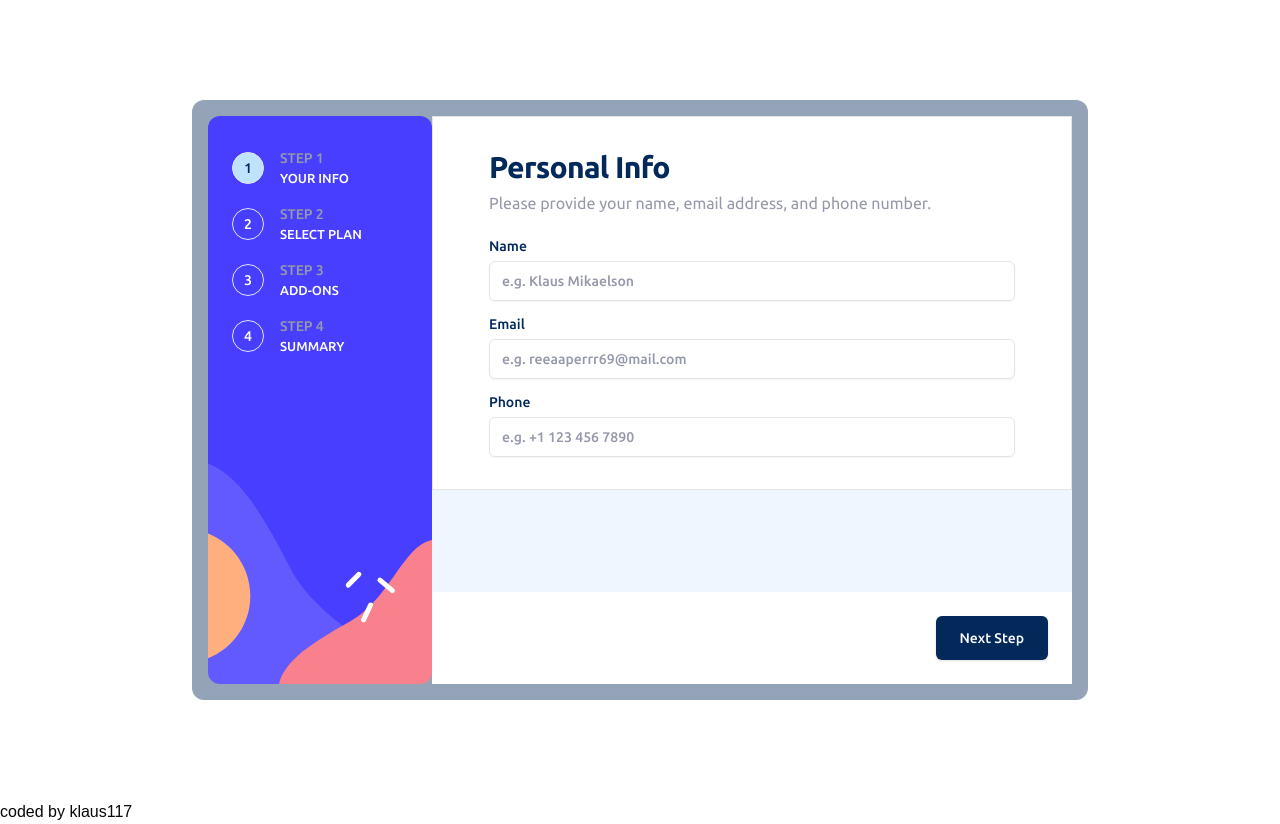
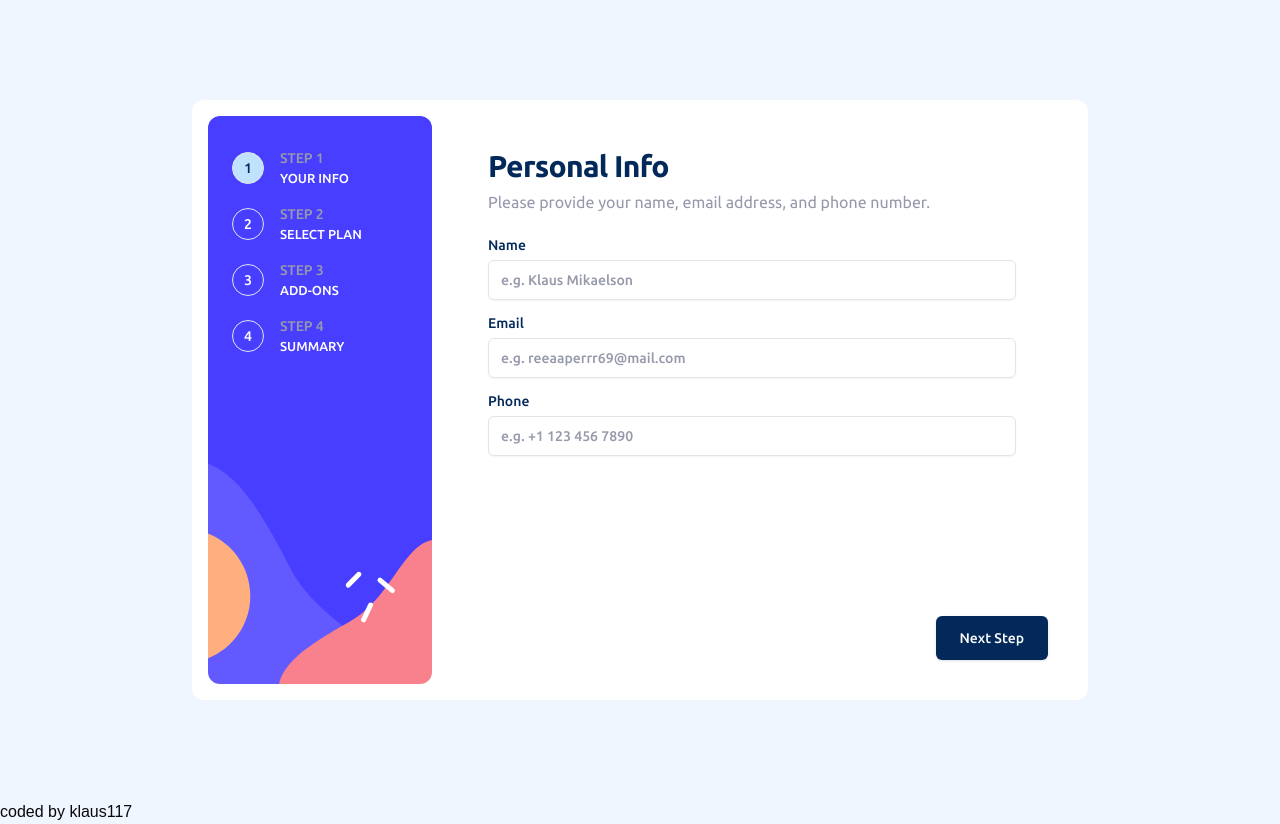
Before and after one commit to klaus-xy/Multi-Step-Subscription-Form, a Next.js app: page / in a window 1280 px wide. Built offline with nearby package versions, Linux system fonts and the light colour scheme.

Commit message:
Styling updates - plan selection

```diff
--- a/src/app/globals.css
+++ b/src/app/globals.css
@@ -67,7 +67,7 @@ body {
     @apply border-border;
   }
   body {
-    @apply bg-background text-foreground;
+    @apply bg-magnolia text-foreground;
   }
   label {
     @apply text-marine-blue;
--- a/src/components/forms/multi-step-form.tsx
+++ b/src/components/forms/multi-step-form.tsx
@@ -22,7 +22,7 @@ const pageInfo = [
     description: "Please provide your name, email address, and phone number.",
   },
   {
-    title: "Plan Selection",
+    title: "Select Your Plan ",
     description: "You have the option of monthly or yearly billing.",
   },
   {
@@ -103,8 +103,8 @@ const MultiStepForm = () => {
   };
 
   return (
-    <div className="h-screen w-full max-w-2xl sm:max-w-3xl md:max-w-4xl flex flex-col p-0 sm:p-4 bg-slate-400 sm:flex-row sm:h-[75vh] sm:max-h-[600px] sm:rounded-xl">
-      <div className="min-h-52 sm:min-w-56 bg-violet-600 bg-[url(/images/bg-sidebar-mobile.svg)] bg-cover bg-center sm:bg-[url(/images/bg-sidebar-desktop.svg)] flex items-start justify-center sm:justify-start rounded-xl ">
+    <div className="h-screen w-full max-w-2xl sm:max-w-3xl md:max-w-4xl flex flex-col p-0 sm:p-4 bg-white sm:flex-row sm:h-[75vh] sm:max-h-[600px] sm:rounded-xl">
+      <div className="min-h-52 sm:min-w-56 bg-violet-600 bg-[url(/images/bg-sidebar-mobile.svg)] bg-cover bg-center sm:bg-[url(/images/bg-sidebar-desktop.svg)] flex items-start justify-center sm:justify-start sm:rounded-xl ">
         <div className="mt-8 mx-6">
           <StepIndicator currentStep={currentStep} />
         </div>
@@ -112,10 +112,10 @@ const MultiStepForm = () => {
 
       <form
         onSubmit={handleSubmit}
-        className="flex flex-col flex-1 bg-magnolia relative"
+        className="flex flex-col flex-1 bg-magnolia sm:bg-white relative"
       >
         <div className="flex-1">
-          <Card className="min-h-[300px] w-[92%] sm:w-full mx-auto relative -top-[88px] py-2 sm:top-0 sm:rounded-none sm:shadow-none  sm:px-2 md:px-8">
+          <Card className="min-h-[300px] w-[92%] sm:w-full mx-auto relative -top-[88px] py-2 sm:top-0 sm:rounded-none sm:border-none sm:shadow-none  sm:px-2 md:px-8">
             {isSubmitted ? (
               <CardContent>
                 <Confirmation />
--- a/src/components/plan-selection.tsx
+++ b/src/components/plan-selection.tsx
@@ -40,13 +40,14 @@ const PlanSelection = ({ formData, updateFormData }: PlanSelectionProps) => {
         onValueChange={(value: "arcade" | "advanced" | "pro") =>
           updateFormData({ plan: value })
         }
+        className="sm:flex sm:justify-center items-center sm:gap-4"
       >
         {plans.map((plan) => (
           <div key={plan.id} className="">
             <RadioGroupItem value={plan.id} id={plan.id} className="sr-only" />
             <Label
               htmlFor={plan.id}
-              className={`flex items-start gap-4 border  p-4 rounded-lg ${
+              className={`flex items-start gap-4 sm:gap-12 sm:flex-col sm:min-w-[150px] border  p-4 rounded-lg ${
                 formData.plan === plan.id
                   ? "bg-magnolia border-purplish-blue"
                   : "bg-white border-gray-300"
```
